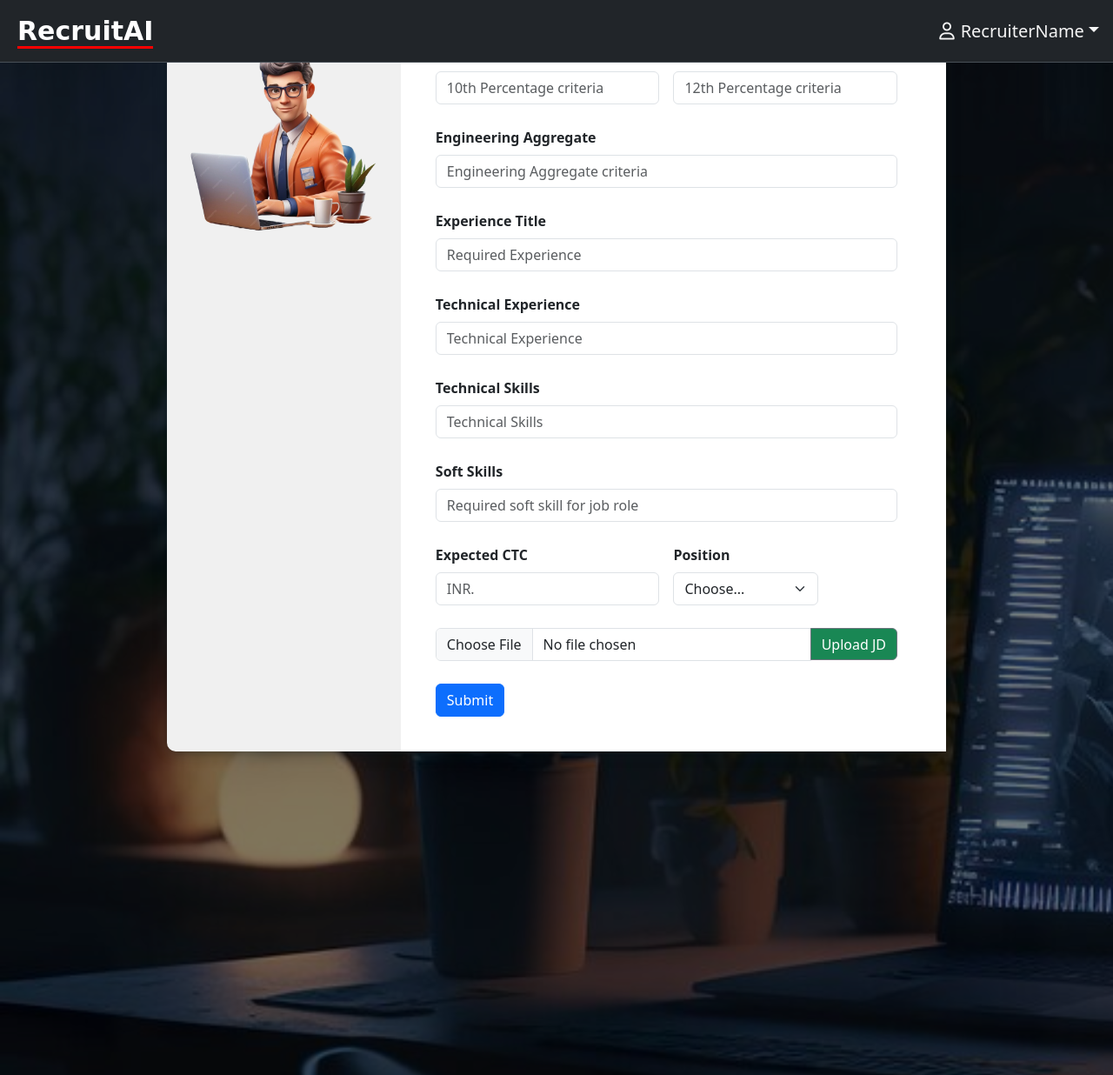
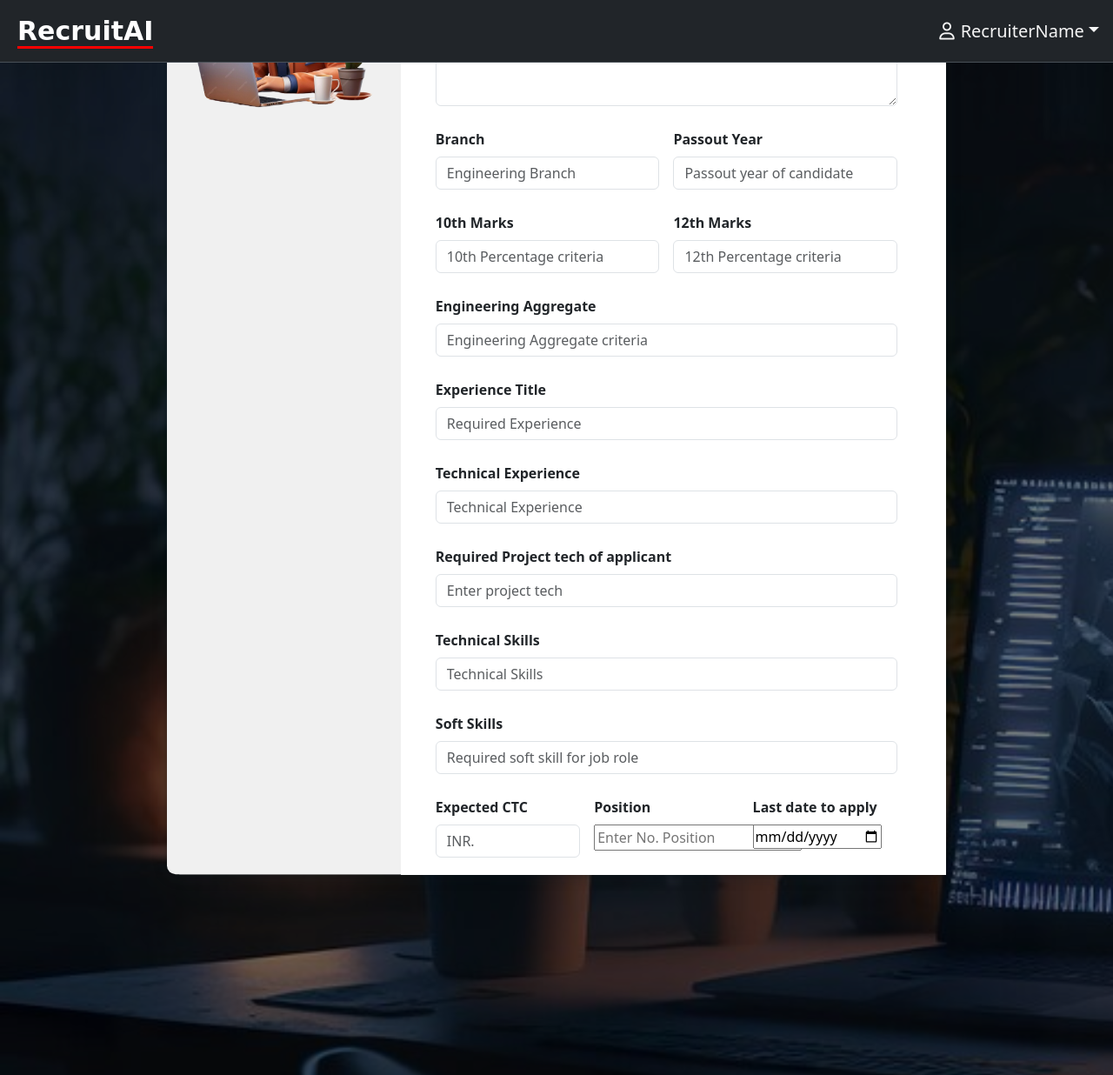
Before and after one commit to itsmesangram5/RecruitAI_dev, a Flask app: page /jobdescriptionform in a window 1280 px wide. Shown: the top 1236 px of the page at 87% size. Run offline with Flask 3, Linux system fonts and the light colour scheme; some libraries are stand-ins or nearby versions.

Commit message:
FrontEnd changes on Jobdescriptionform

```diff
--- a/view/templates/jobdescriptionform.html
+++ b/view/templates/jobdescriptionform.html
@@ -135,7 +135,18 @@
         </div>
         <div class="right-part">
             <form class="row g-3">
-
+                <div class="col-12">
+                    <label for="inputAddress" class="form-label">Company Name</label>
+                    <input type="text" class="form-control" id="inputAddress" placeholder="Enter Company Name">
+                </div>
+                <div class="col-12">
+                    <label for="inputAddress" class="form-label">Job Title</label>
+                    <input type="text" class="form-control" id="inputAddress" placeholder="Enter job title">
+                </div>
+                <div >
+  <label for="exampleFormControlTextarea1" class="form-label">Job Description Overview</label>
+  <textarea class="form-control" id="exampleFormControlTextarea1" rows="3" placeholder="Enter Overview of job description"></textarea>
+</div>
                 <div class="col-md-6">
                     <label for="inputPassword4" class="form-label">Branch</label>
                     <input type="text" class="form-control" id="inputPassword4" placeholder="Engineering Branch" >
@@ -167,6 +178,10 @@
                     <input type="text" class="form-control" id="inputAddress2" placeholder="Technical Experience">
                 </div>
                 <div class="col-12">
+                    <label for="inputAddress2" class="form-label">Required Project tech of applicant</label>
+                    <input type="text" class="form-control" id="inputAddress2" placeholder="Enter project tech">
+                </div>
+                <div class="col-12">
                     <label for="inputAddress2" class="form-label">Technical Skills</label>
                     <input type="text" class="form-control" id="inputAddress2" placeholder="Technical Skills">
                 </div>
@@ -174,18 +189,18 @@
                     <label for="inputAddress2" class="form-label">Soft Skills</label>
                     <input type="text" class="form-control" id="inputAddress2" placeholder="Required soft skill for job role">
                 </div>
-                <div class="col-md-6">
+                <div class="col-md-4">
                     <label for="inputCity" class="form-label">Expected CTC</label>
                     <input type="text" class="form-control" placeholder="INR.">
                 </div>
                 <div class="col-md-4">
                     <label for="inputState" class="form-label">Position</label>
-                    <select id="inputState" class="form-select">
-                        <option selected>Choose...</option>
-                        <option>Java Developer</option>
-                        <option>Web Developer</option>
-                        <option>Data Analyst</option>
-                    </select>
+                    <input type="number" placeholder="Enter No. Position">
+
+                </div>
+                <div class="col-md-4">
+                    <label for="inputState" class="form-label">Last date to apply</label>
+                    <input type="date">
                 </div>
                 <div class="input-group">
                     <input type="file" class="form-control" id="inputGroupFile04" aria-describedby="inputGroupFileAddon04" aria-label="Upload">
```
Also changed, not shown: view/static/css/selectresume.css (+13 -0 lines), view/templates/selectresume.html (+8 -10 lines).
